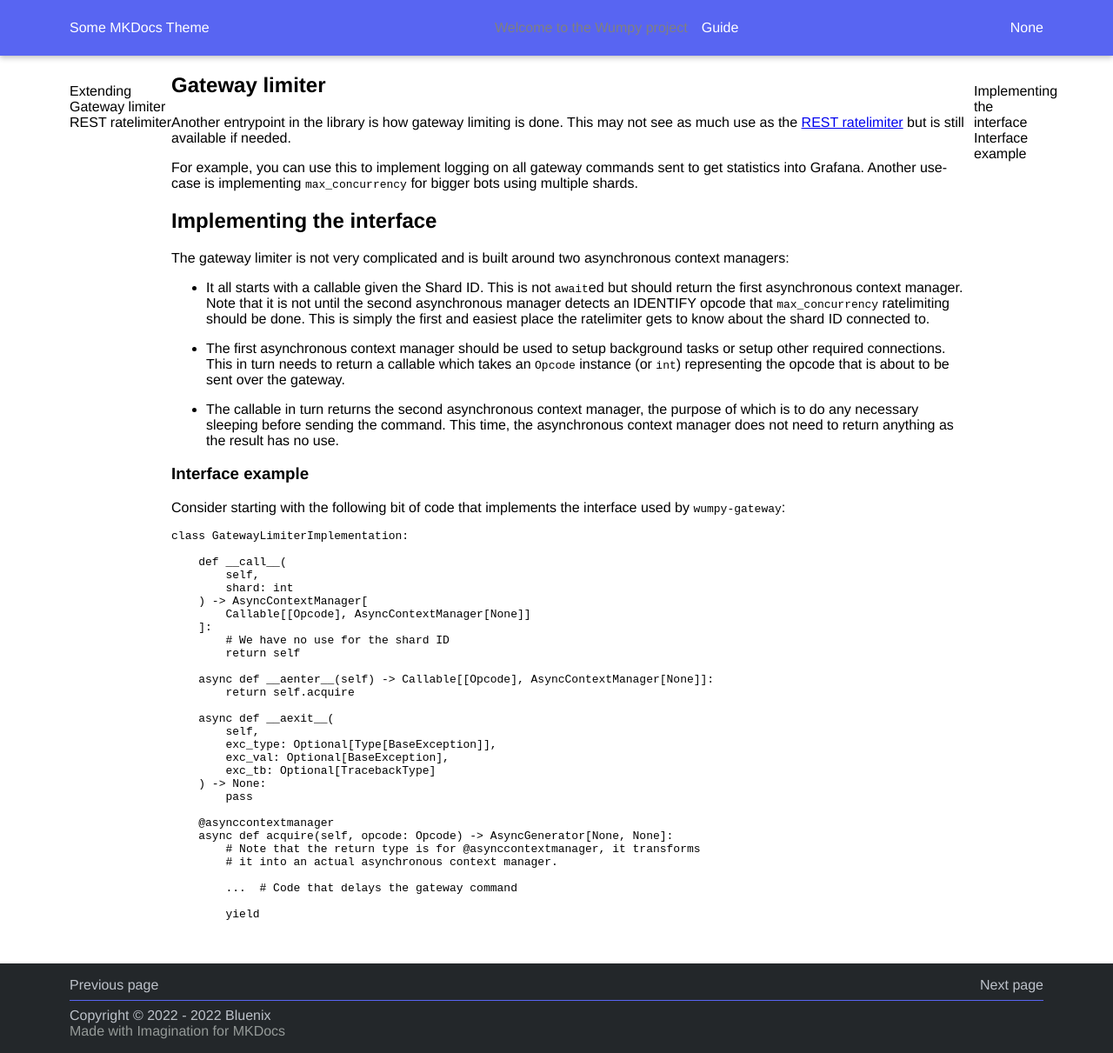
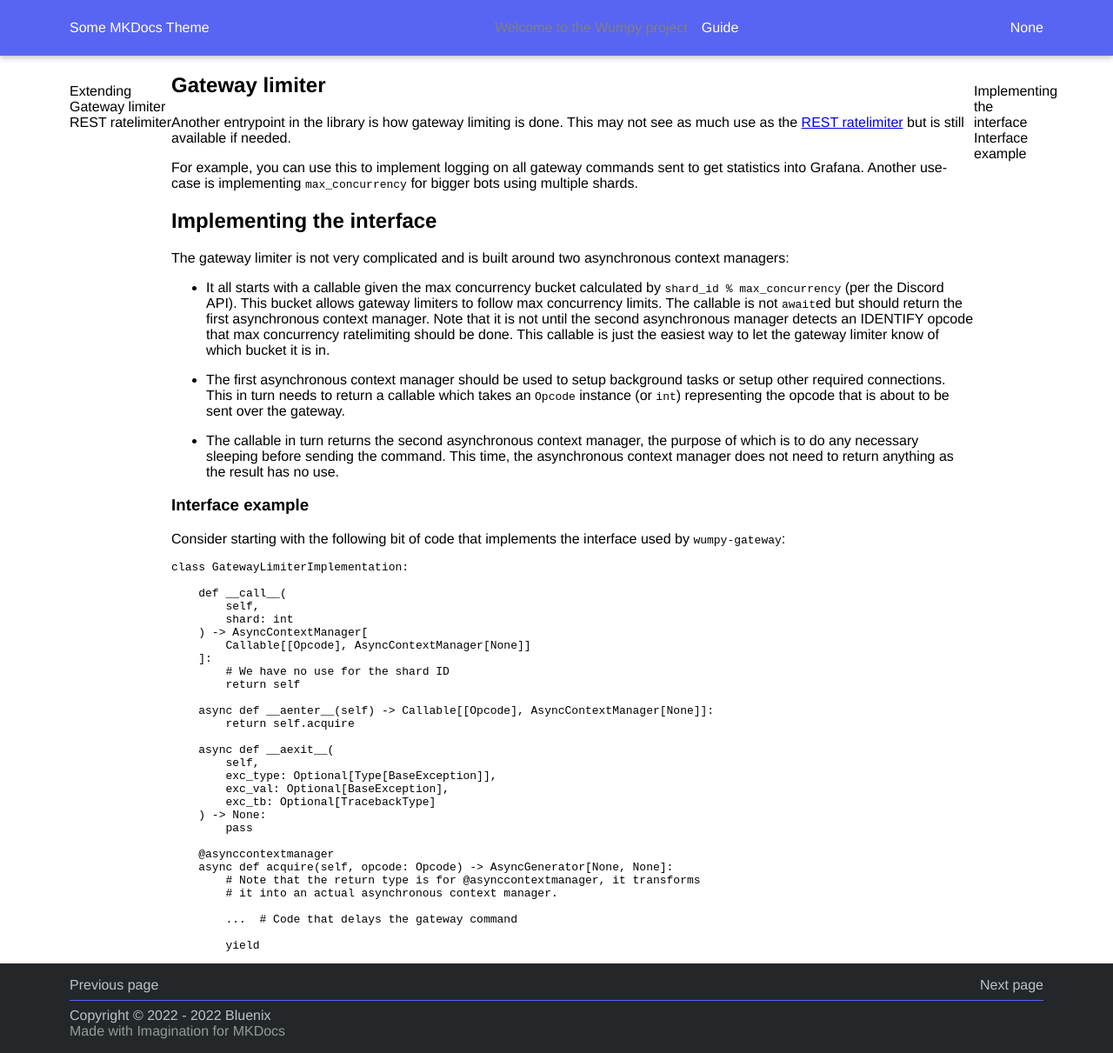
Before and after one commit to wumpyproject/docs, an MkDocs documentation site: the page built from docs/guide/extending/gateway-limiter.md, in a window 1280 px wide. Shown: the whole page at 87% size. Built offline with MkDocs 1.6.1, drawn with Linux system fonts in a browser that asks for light colours.

Commit message:
Clarify arguments of initial gateway limiter callable

```diff
--- a/docs/guide/extending/gateway-limiter.md
+++ b/docs/guide/extending/gateway-limiter.md
@@ -13,11 +13,13 @@ to get statistics into Grafana. Another use-case is implementing
 The gateway limiter is not very complicated and is built around two
 asynchronous context managers:
 
-- It all starts with a callable given the Shard ID. This is not `await`ed but
-  should return the first asynchronous context manager. Note that it is not
-  until the second asynchronous manager detects an IDENTIFY opcode that
-  `max_concurrency` ratelimiting should be done. This is simply the first and
-  easiest place the ratelimiter gets to know about the shard ID connected to.
+- It all starts with a callable given the max concurrency bucket calculated by
+  `shard_id % max_concurrency` (per the Discord API). This bucket allows
+  gateway limiters to follow max concurrency limits. The callable is not
+  `await`ed but should return the first asynchronous context manager. Note that
+  it is not until the second asynchronous manager detects an IDENTIFY opcode
+  that max concurrency ratelimiting should be done. This callable is just the
+  easiest way to let the gateway limiter know of which bucket it is in.
 
 - The first asynchronous context manager should be used to setup background
   tasks or setup other required connections. This in turn needs to return
```
